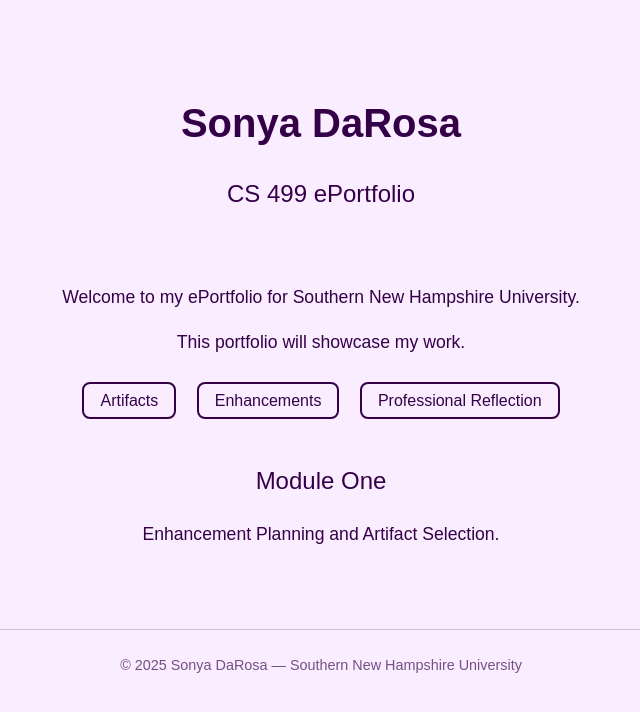
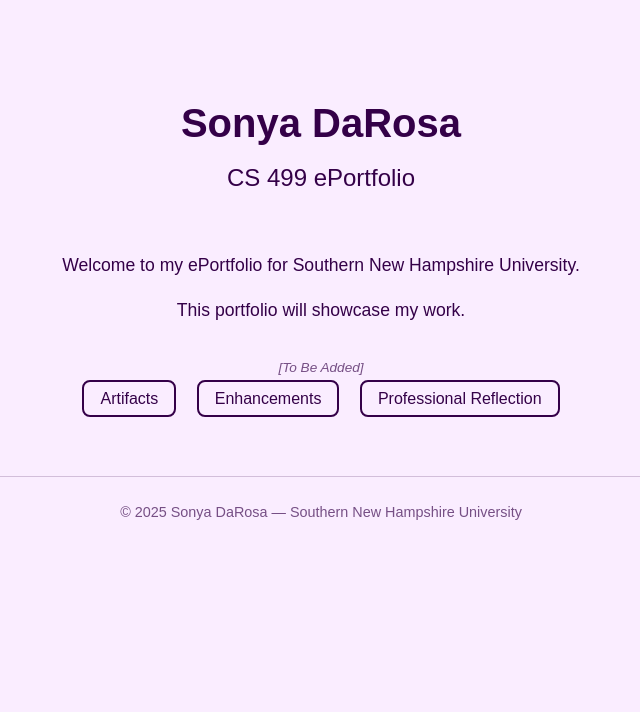
Before and after one commit to SonyaRose/SonyaRose.github.io, a plain HTML site: page index.html in a window 1280 px wide. Shown: the whole page, without its empty margins (319-959 px from the left). Drawn offline with Linux system fonts and the light colour scheme; a web font is replaced by a local one.

Commit message:
Update index.html

```diff
--- a/index.html
+++ b/index.html
@@ -23,18 +23,19 @@
 
       header {
         text-align: center;
-        padding: 4rem 1rem 2rem 1rem;
+        padding: 4rem 1rem 1rem 1rem; /* reduced bottom padding */
       }
 
       h1 {
         font-size: 2.5rem;
         font-weight: 700;
-        margin-bottom: 0.5rem;
+        margin-bottom: 0.25rem; /* tightened spacing */
       }
 
       h2 {
         font-size: 1.5rem;
         font-weight: 500;
+        margin-top: 0; /* no extra gap */
       }
 
       main {
@@ -49,8 +50,16 @@
         margin-bottom: 1rem;
       }
 
+      .small-note {
+        font-size: 0.85rem;
+        color: #340048aa;
+        margin-top: 2rem;
+        margin-bottom: 0.5rem;
+        font-style: italic;
+      }
+
       nav {
-        margin-top: 2rem;
+        margin-top: 0.5rem;
       }
 
       nav a {
@@ -91,16 +100,13 @@
         This portfolio will showcase my work.
       </p>
 
+      <p class="small-note">[To Be Added]</p>
+
       <nav>
         <a href="#">Artifacts</a>
         <a href="#">Enhancements</a>
         <a href="#">Professional Reflection</a>
       </nav>
-
-      <section>
-        <h2 style="margin-top: 3rem;">Module One</h2>
-        <p>Enhancement Planning and Artifact Selection.</p>
-      </section>
     </main>
 
     <footer>
```
